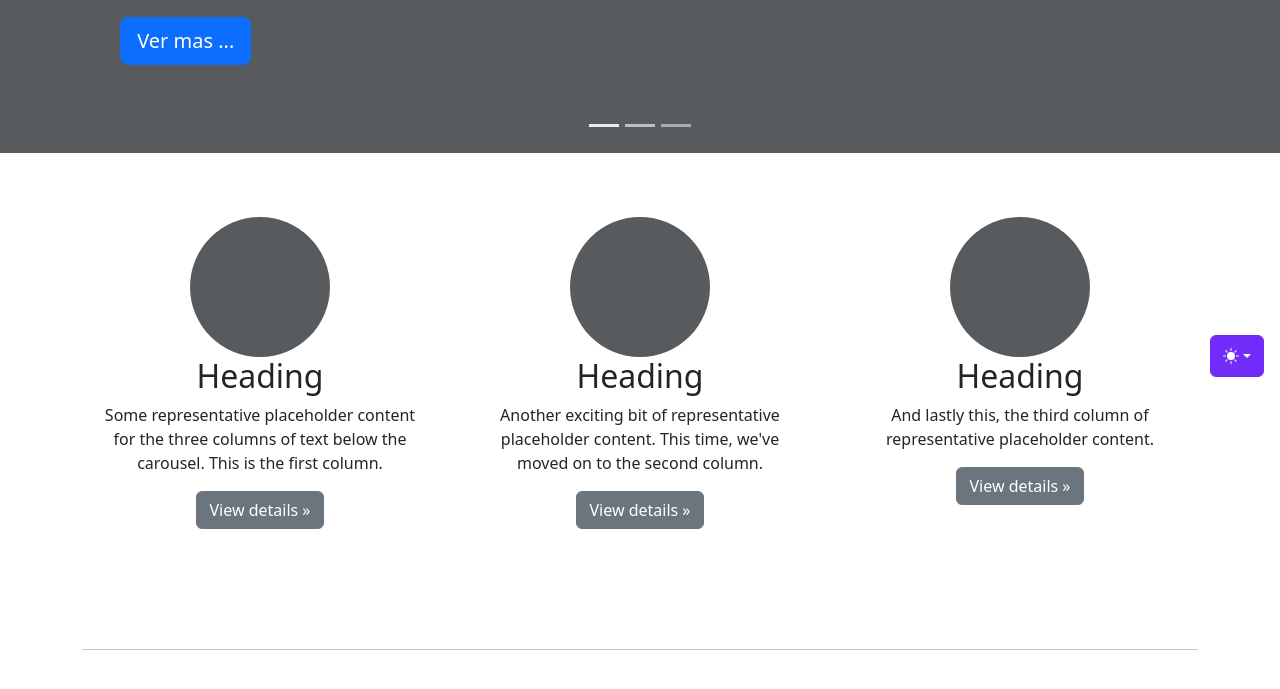
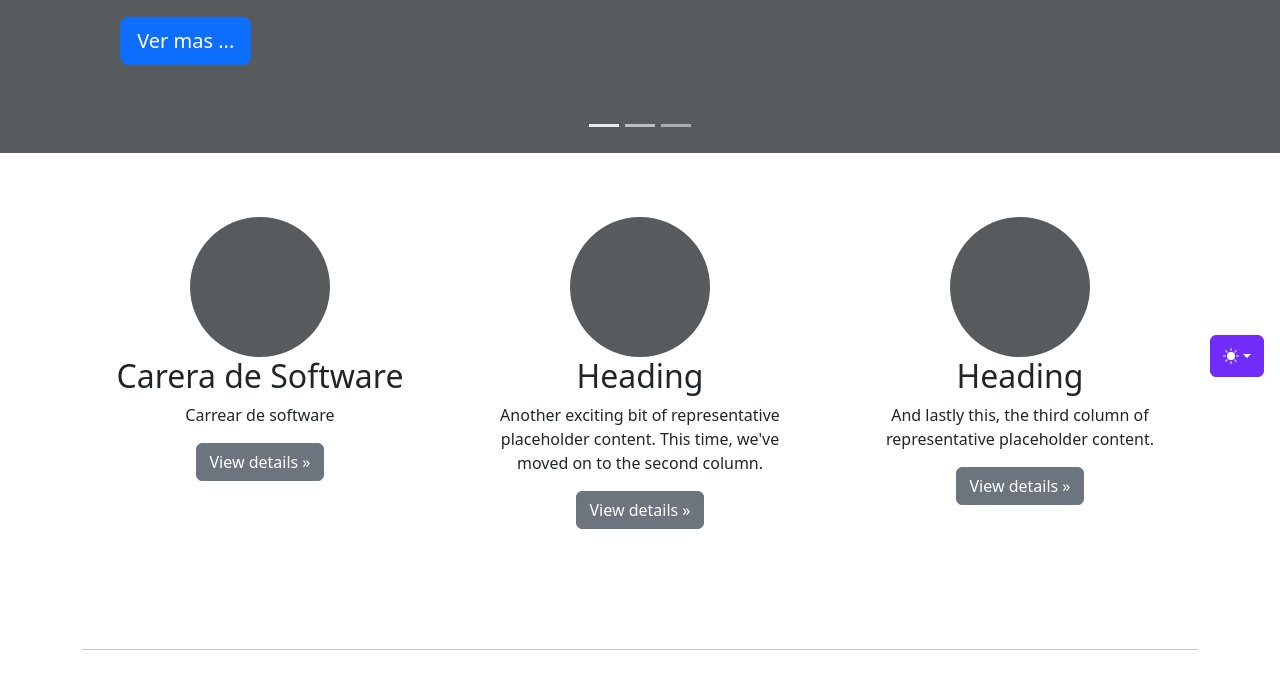
Before and after one commit to zamukay/MyCS_Comandosxd, a plain HTML site: page index.html in a window 1280 px wide. Shown: the part 407-1096 px from the top of the page. Drawn offline with Linux system fonts and the light colour scheme.

Commit message:
Se agg la carrera de sw en carreras

```diff
--- a/index.html
+++ b/index.html
@@ -255,8 +255,8 @@
     <div class="row">
       <div class="col-lg-4">
         <svg class="bd-placeholder-img rounded-circle" width="140" height="140" xmlns="http://www.w3.org/2000/svg" role="img" aria-label="Placeholder" preserveAspectRatio="xMidYMid slice"><title>Placeholder</title><rect width="100%" height="100%" fill="var(--bs-secondary-color)"/></svg>
-        <h2 class="fw-normal">Heading</h2>
-        <p>Some representative placeholder content for the three columns of text below the carousel. This is the first column.</p>
+        <h2 class="fw-normal">Carera de Software</h2>
+        <p>Carrear de software</p>
         <p><a class="btn btn-secondary" href="#">View details &raquo;</a></p>
       </div><!-- /.col-lg-4 -->
       <div class="col-lg-4">
```
